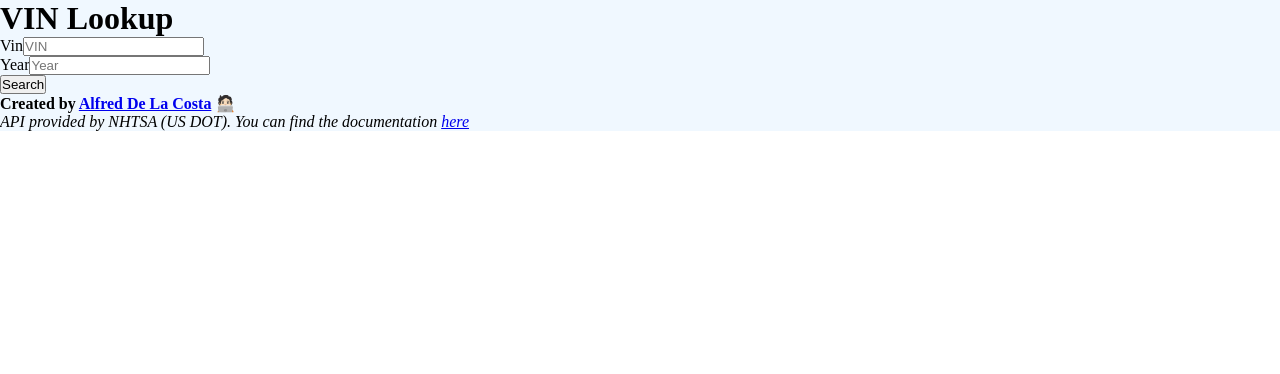
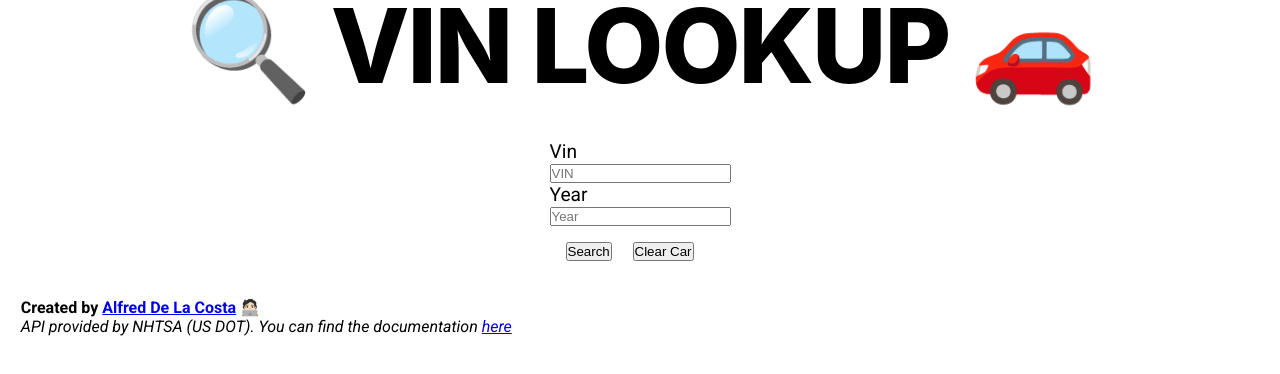
Before and after one commit to alfred-delacosta/web-vin-lookup, a React (Vite) app: page / in a window 1280 px wide. Shown: the top 374 px of the page. Built offline with nearby package versions, Linux system fonts and the light colour scheme.

Commit message:
Checkpoint.

```diff
--- a/index.html
+++ b/index.html
@@ -4,6 +4,9 @@
     <meta charset="UTF-8" />
     <link rel="icon" type="image/svg+xml" href="/vite.svg" />
     <meta name="viewport" content="width=device-width, initial-scale=1.0" />
+    <link rel="preconnect" href="https://fonts.googleapis.com">
+    <link rel="preconnect" href="https://fonts.gstatic.com" crossorigin>
+    <link href="https://fonts.googleapis.com/css2?family=Roboto:ital,wght@0,100..900;1,100..900&display=swap" rel="stylesheet">
     <title>web-vin-lookup</title>
   </head>
   <body>
--- a/package.json
+++ b/package.json
@@ -10,6 +10,7 @@
     "preview": "vite preview"
   },
   "dependencies": {
+    "lucide-react": "^0.553.0",
     "react": "^19.1.1",
     "react-dom": "^19.1.1"
   },
--- a/src/App.tsx
+++ b/src/App.tsx
@@ -295,15 +295,15 @@ function App() {
   const [carDetails, setCarDetails] = useState<CarDetailsInterface | null>(null);
 
   return (
-    <div className="container">
+    <div className="container roboto-google">
       <header className="header flex-item">
-        <h1>VIN Lookup</h1>
+        <h1 className="main-title">🔍 VIN Lookup 🚗</h1>
       </header>
       <section className="vin-form-section flex-item">
         <VinForm setCarDetails={setCarDetails} />
       </section>
       {carDetails && (
-        <section>
+        <section className="car-details">
           <CarDetails carDetails={carDetails} />
         </section>
       )}
--- a/src/components/CarDetails.tsx
+++ b/src/components/CarDetails.tsx
@@ -1,4 +1,5 @@
 import type { CarDetailsInterface } from "../App";
+import { Car } from "lucide-react";
 
 interface ChildProps {
   carDetails: CarDetailsInterface | null
@@ -6,21 +7,32 @@ interface ChildProps {
 
 
 export default function CarDetails({ carDetails }: ChildProps) {
-    console.log(carDetails);
 
     function showCarDetails() {
         let elements = [];
         for (const val in carDetails) {
             if (carDetails[val as keyof CarDetailsInterface] !== null) {
-                elements.push(<div>
-                    {val}: {carDetails[val as keyof CarDetailsInterface]}
+                elements.push(
+                <div className="card" key={val}>
+                    <div className="car-details-item">
+                        <p className="title-text">
+                            {val}
+                        </p>
+                        <p>
+                            {carDetails[val as keyof CarDetailsInterface]}
+                        </p>
+                    </div>
                 </div>)
             }
         }
         return elements;
     }
   return (
-    <div className="">
+    <div className="row space-around">
+        <h1 className="car-name">{carDetails?.Make} {carDetails?.Model} Info</h1>
+        <div className="full-col car-icon-section">
+            <Car color="black" size={300} />
+        </div>
         {showCarDetails()}
     </div>
   )
--- a/src/components/VinForm.tsx
+++ b/src/components/VinForm.tsx
@@ -9,7 +9,9 @@ interface ApiDataResults {
 }
 
 interface ChildProps {
-  setCarDetails: React.Dispatch<React.SetStateAction<CarDetailsInterface | null>>
+  setCarDetails: React.Dispatch<
+    React.SetStateAction<CarDetailsInterface | null>
+  >;
 }
 
 export default function VinForm({ setCarDetails }: ChildProps) {
@@ -157,7 +159,7 @@ export default function VinForm({ setCarDetails }: ChildProps) {
     "Wheel Size Front (inches)",
     "Wheel Size Rear (inches)",
     "Wheelie Mitigation",
-    "Windows"
+    "Windows",
   ];
 
   function buildApiUrl(): URL {
@@ -169,7 +171,7 @@ export default function VinForm({ setCarDetails }: ChildProps) {
   function buildCarDetails(data: ApiDataResults[]) {
     let carDetails = createEmptyCarDetail();
 
-    data.forEach(item => {
+    data.forEach((item) => {
       carDetails[item["Variable"] as keyof CarDetailsInterface] = item["Value"];
     });
 
@@ -202,7 +204,9 @@ export default function VinForm({ setCarDetails }: ChildProps) {
     <div className="vin-form-container">
       <form onSubmit={onSubmit} className="vin-form">
         <div>
-          <label htmlFor="vin">Vin</label>
+          <div>
+            <label htmlFor="vin">Vin</label>
+          </div>
           <input
             type="text"
             name="vin"
@@ -215,7 +219,9 @@ export default function VinForm({ setCarDetails }: ChildProps) {
           />
         </div>
         <div>
-          <label htmlFor="year">Year</label>
+          <div>
+            <label htmlFor="year">Year</label>
+          </div>
           <input
             type="text"
             name="year"
@@ -226,9 +232,12 @@ export default function VinForm({ setCarDetails }: ChildProps) {
             disabled={requestLoading}
           />
         </div>
-        <button type="submit" disabled={requestLoading}>
-          Search
-        </button>
+        <div className="row">
+          <button type="submit" disabled={requestLoading}>
+            Search
+          </button>
+          <button onClick={() => setCarDetails(null)}>Clear Car</button>
+        </div>
       </form>
       <section>
         {errorFromRequest.length > 0 && (
@@ -241,6 +250,7 @@ export default function VinForm({ setCarDetails }: ChildProps) {
           </>
         )}
       </section>
+      <section>{requestLoading && <span className="loader"></span>}</section>
     </div>
   );
 }
--- a/src/index.css
+++ b/src/index.css
@@ -11,26 +11,160 @@ body {
   height: 100%;
 }
 
+
+.roboto-google {
+  font-family: "Roboto", sans-serif;
+  font-optical-sizing: auto;
+  font-weight: 400;
+  font-style: normal;
+  font-variation-settings: "wdth" 100;
+}
+
 .container {
   display: flex;
   flex-wrap: wrap;
-  /* justify-content: space-between; */
+  justify-content: center;
   /* height: 100%; */
-  background-color: aliceblue;
+  /* background-color: aliceblue; */
 }
 
-.flex-item {
-
+.row {
+  display: flex;
+  flex-wrap: wrap;
+  gap: 1.3rem;
+  padding: 1rem;
 }
 
+.space-around {
+  justify-content: space-around;
+}
+
+.full-col {
+  flex: 100%;
+}
+
+.flex-item {}
+
 .header {
-  flex: 1;
+  flex: 100%;
+}
+
+.vin-form-container {
+  display: flex;
+  justify-content: center;
+}
+
+input {
+
 }
 
 .vin-form-section {
   flex: 100%;
+  margin-top: 3rem;
+}
+
+.car-details {
+  flex: 1;
+  background-color: rgb(243, 243, 243);
+}
+
+.car-details-item {
+  padding: 1.3rem;
+}
+
+.car-icon-section {
+  margin: 2rem;
+  text-align: center;
+}
+
+.card {
+  background-color: #ffffff;
+  /* border-radius: 2rem; */
+  border-width: 1px;
+  box-shadow: 0 4px 8px 0 rgba(0, 0, 0, 0.2);
+  transition: 0.3s;
+  flex: 30vw;
+}
+
+.card:hover {
+  box-shadow: 0 16px 32px 0 rgba(0, 0, 0, 0.2);
+}
+
+.title-text {
+  font-size: 1.1rem;
+  font-weight: bold;
+}
+
+.car-name {
+  font-size: 4rem;
+
+}
+
+.main-title {
+  font-family: "Inter", system-ui, -apple-system, sans-serif;
+  font-size: clamp(3.5rem, 8vw, 7rem);
+  font-weight: 800;
+  line-height: 0.9;
+  letter-spacing: -0.02em;
+  text-transform: uppercase; /* optional for modern impact */
+  text-align: center;
 }
 
 .vin-form {
 
 }
+
+.loader {
+  width: 48px;
+  height: 48px;
+  border: 3px dotted #FFF;
+  border-style: solid solid dotted dotted;
+  border-radius: 50%;
+  display: inline-block;
+  position: relative;
+  box-sizing: border-box;
+  animation: rotation 2s linear infinite;
+}
+.loader::after {
+  content: '';
+  box-sizing: border-box;
+  position: absolute;
+  left: 0;
+  right: 0;
+  top: 0;
+  bottom: 0;
+  margin: auto;
+  border: 3px dotted #FF3D00;
+  border-style: solid solid dotted;
+  width: 24px;
+  height: 24px;
+  border-radius: 50%;
+  animation: rotationBack 1s linear infinite;
+  transform-origin: center center;
+}
+
+@keyframes rotation {
+  0% {
+    transform: rotate(0deg);
+  }
+  100% {
+    transform: rotate(360deg);
+  }
+}
+@keyframes rotationBack {
+  0% {
+    transform: rotate(0deg);
+  }
+  100% {
+    transform: rotate(-360deg);
+  }
+}
+
+label {
+  font-size: 1.2rem;
+}
+
+footer {
+  flex: 100%;
+  padding: 1.3rem;
+}
```
Also changed, not shown: 1 other file (tests, documents, lock files or other folders).
